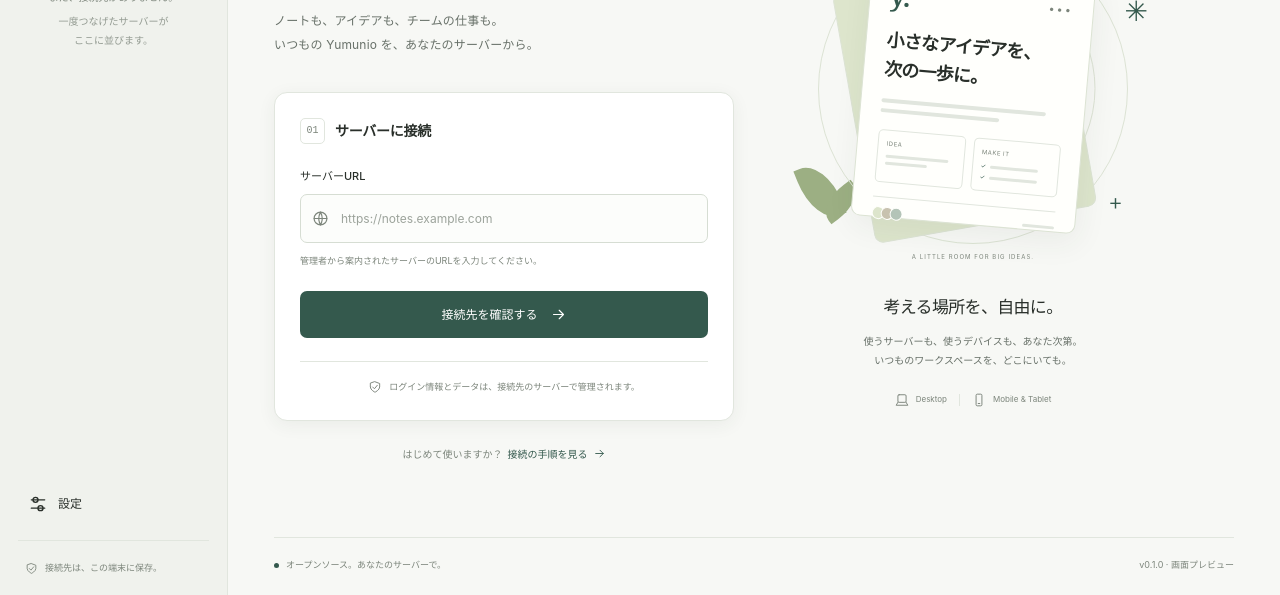
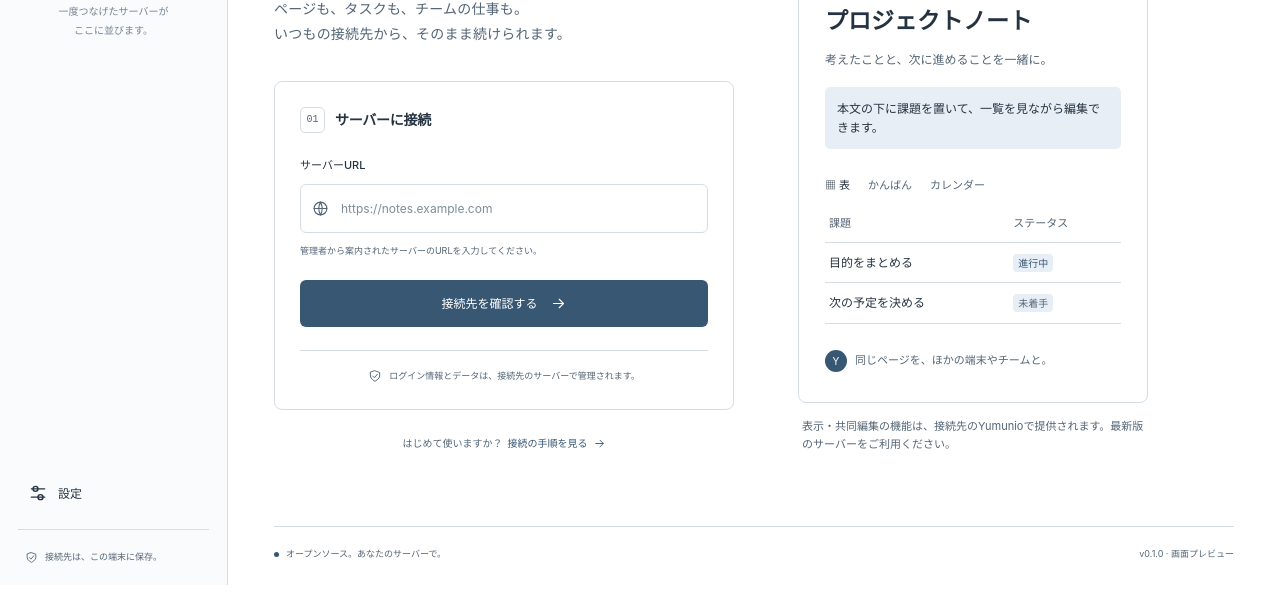
Before and after one commit to KuronekoServer/Yumunio-App, a website built with Vite: page index.html in a window 1280 px wide. Shown: the part 288-883 px from the top of the page. Built offline with nearby package versions, Linux system fonts and the light colour scheme.

Commit message:
Align the app launcher with the live shared workspace

```diff
--- a/src-tauri/Cargo.toml
+++ b/src-tauri/Cargo.toml
@@ -20,3 +20,4 @@ serde = { version = "1", features = ["derive"] }
 serde_json = "1"
 url = "2"
 reqwest = { version = "0.12", default-features = false, features = ["rustls-tls", "json"] }
+futures-util = "0.3"
--- a/src/main.ts
+++ b/src/main.ts
@@ -1,4 +1,5 @@
 import './styles.css';
+import './workspace-chrome.css';
 import { icon } from './icons';
 import { createLauncherView } from './view';
 import { connectServer, nativeAvailable, probeServer } from './native';
@@ -25,6 +26,7 @@ const clearButton = element<HTMLButtonElement>('.clear-input');
 const preferences = readPreferences();
 let connection: ServerConnection | null = null;
 let busy = false;
+let openSavedAfterVerification = false;
 let toastTimer = 0;
 
 function toast(text: string): void {
@@ -96,6 +98,7 @@ function renderServers(): void {
         urlInput.value = server.origin;
         clearButton.hidden = false;
         closeDialogs();
+        openSavedAfterVerification = true;
         form.requestSubmit();
       });
       const remove = document.createElement('button');
@@ -125,9 +128,28 @@ function setBusy(value: boolean): void {
   connectButton.classList.toggle('loading', value);
 }
 
+async function openVerifiedServer(origin: string, connection: ServerConnection): Promise<void> {
+  connectButton.querySelector('span')!.textContent = 'ワークスペースを開いています…';
+  const profile = {
+    origin,
+    name: connection.organizationName || connection.applicationName,
+    lastOpened: new Date().toISOString(),
+  };
+  preferences.servers = [
+    profile,
+    ...preferences.servers.filter((server) => server.origin !== origin),
+  ].slice(0, 20);
+  // Persist before navigation: the current document is destroyed when the server opens.
+  persist();
+  renderServers();
+  await connectServer(origin);
+}
+
 form.addEventListener('submit', async (event) => {
   event.preventDefault();
   if (busy) return;
+  const openSaved = openSavedAfterVerification;
+  openSavedAfterVerification = false;
   message.hidden = true;
   urlInput.removeAttribute('aria-invalid');
   try {
@@ -135,20 +157,7 @@ form.addEventListener('submit', async (event) => {
     urlInput.value = origin;
     setBusy(true);
     if (connection?.origin === origin) {
-      connectButton.querySelector('span')!.textContent = 'ワークスペースを開いています…';
-      const profile = {
-        origin,
-        name: connection.organizationName || connection.applicationName,
-        lastOpened: new Date().toISOString(),
-      };
-      preferences.servers = [
-        profile,
-        ...preferences.servers.filter((server) => server.origin !== origin),
-      ].slice(0, 20);
-      // Persist before navigation: the current document is destroyed when the server opens.
-      persist();
-      renderServers();
-      await connectServer(origin);
+      await openVerifiedServer(origin, connection);
     } else {
       connectButton.querySelector('span')!.textContent = '接続を確認しています…';
       connection = await probeServer(origin);
@@ -159,6 +168,7 @@ form.addEventListener('submit', async (event) => {
       changeButton.hidden = false;
       urlInput.readOnly = true;
       clearButton.hidden = true;
+      if (openSaved) await openVerifiedServer(origin, connection);
     }
   } catch (error) {
     message.textContent =
--- a/src/tokens.css
+++ b/src/tokens.css
@@ -1,88 +1,74 @@
 :root {
   color-scheme: light;
-  --canvas: #f7f8f5;
-  --sidebar: #f0f2ed;
+  --canvas: #ffffff;
+  --sidebar: #fafbfd;
   --surface: #ffffff;
-  --text: #292f2a;
-  --secondary: #687169;
-  --muted: #7c857b;
-  --line: #e1e6de;
-  --input-line: #d6ddd3;
-  --input: #fcfdfb;
-  --accent: #34594d;
-  --accent-hover: #264739;
+  --text: #253340;
+  --secondary: #536576;
+  --muted: #536576;
+  --line: #d4dde6;
+  --input-line: #d4dde6;
+  --input: #ffffff;
+  --accent: #385772;
+  --accent-hover: #385772;
   --on-accent: #ffffff;
-  --hover: #e6ebe2;
-  --focus: #669d84;
-  --focus-soft: #34594d14;
-  --shadow: #293a2910;
-  --success-soft: #f0f5ee;
-  --success-line: #d5e3d0;
+  --hover: #e8eef5;
+  --focus: #385772;
+  --focus-soft: #38577222;
+  --shadow: #00000012;
+  --success-soft: #e8eef5;
+  --success-line: #d4dde6;
   --error: #9c3732;
   --error-soft: #fff4f1;
   --error-line: #eed1cb;
-  --illustration-line: #dce3d4;
-  --illustration-back: #dde5cc;
-  --paper: #fffffc;
-  --leaf: #9caf83;
 }
-
 :root[data-theme='dark'] {
   color-scheme: dark;
-  --canvas: #1b201d;
-  --sidebar: #171c19;
-  --surface: #232a25;
-  --text: #e5e9df;
-  --secondary: #b0baaf;
-  --muted: #99a495;
-  --line: #374036;
-  --input-line: #4b5748;
-  --input: #1c231e;
-  --accent: #b2d1b6;
-  --accent-hover: #c7dfc7;
-  --on-accent: #20392c;
-  --hover: #303b31;
-  --focus: #a6cfb2;
-  --focus-soft: #a6cfb21a;
-  --shadow: #00000026;
-  --success-soft: #2a362b;
-  --success-line: #495f48;
+  --canvas: #1b1c1d;
+  --sidebar: #232426;
+  --surface: #1b1c1d;
+  --text: #e9eaec;
+  --secondary: #a6a8ad;
+  --muted: #a6a8ad;
+  --line: #393b40;
+  --input-line: #393b40;
+  --input: #1b1c1d;
+  --accent: #a8c6df;
+  --accent-hover: #a8c6df;
+  --on-accent: #17202a;
+  --hover: #303236;
+  --focus: #a8c6df;
+  --focus-soft: #a8c6df22;
+  --shadow: #00000012;
+  --success-soft: #303236;
+  --success-line: #393b40;
   --error: #f0b5a9;
   --error-soft: #412c29;
   --error-line: #78514a;
-  --illustration-line: #424d3d;
-  --illustration-back: #384b35;
-  --paper: #2b332c;
-  --leaf: #718960;
 }
-
 @media (prefers-color-scheme: dark) {
   :root:not([data-theme='light']):not([data-theme='dark']) {
     color-scheme: dark;
-    --canvas: #1b201d;
-    --sidebar: #171c19;
-    --surface: #232a25;
-    --text: #e5e9df;
-    --secondary: #b0baaf;
-    --muted: #99a495;
-    --line: #374036;
-    --input-line: #4b5748;
-    --input: #1c231e;
-    --accent: #b2d1b6;
-    --accent-hover: #c7dfc7;
-    --on-accent: #20392c;
-    --hover: #303b31;
-    --focus: #a6cfb2;
-    --focus-soft: #a6cfb21a;
-    --shadow: #00000026;
-    --success-soft: #2a362b;
-    --success-line: #495f48;
+    --canvas: #1b1c1d;
+    --sidebar: #232426;
+    --surface: #1b1c1d;
+    --text: #e9eaec;
+    --secondary: #a6a8ad;
+    --muted: #a6a8ad;
+    --line: #393b40;
+    --input-line: #393b40;
+    --input: #1b1c1d;
+    --accent: #a8c6df;
+    --accent-hover: #a8c6df;
+    --on-accent: #17202a;
+    --hover: #303236;
+    --focus: #a8c6df;
+    --focus-soft: #a8c6df22;
+    --shadow: #00000012;
+    --success-soft: #303236;
+    --success-line: #393b40;
     --error: #f0b5a9;
     --error-soft: #412c29;
     --error-line: #78514a;
-    --illustration-line: #424d3d;
-    --illustration-back: #384b35;
-    --paper: #2b332c;
-    --leaf: #718960;
   }
 }
--- a/src/view.ts
+++ b/src/view.ts
@@ -33,11 +33,10 @@ export function createLauncherView(nativeAvailable: boolean): string {
         </header>
         <div class="welcome-layout">
           <section class="connection-section" aria-labelledby="welcome-title">
-            <div class="eyebrow"><span class="eyebrow-line"></span>YOUR SPACE, YOUR SERVER</div>
-            <h1 id="welcome-title">あなたの場所へ、<br /><span>つながろう。</span></h1>
+            <div class="eyebrow"><span class="eyebrow-line"></span>YUMUNIO WORKSPACE</div>
+            <h1 id="welcome-title">ワークスペースを<br /><span>開きましょう。</span></h1>
             <p class="intro">
-              ノートも、アイデアも、チームの仕事も。<br />いつもの Yumunio
-              を、あなたのサーバーから。
+              ページも、タスクも、チームの仕事も。<br />いつもの接続先から、そのまま続けられます。
             </p>
             <section class="connection-card" aria-label="接続先の入力">
               <div class="card-heading">
@@ -104,58 +103,46 @@ export function createLauncherView(nativeAvailable: boolean): string {
               </button>
             </p>
           </section>
-          <aside class="story" aria-label="Yumunioについて">
-            <div class="story-visual" aria-hidden="true">
-              <div class="orbit orbit-one"></div>
-              <div class="orbit orbit-two"></div>
-              <div class="floating-label"><span class="tiny-dot"></span>余白から、はじまる。</div>
-              <div class="paper paper-back"></div>
-              <div class="paper paper-front">
-                <div class="paper-top">
-                  <span class="paper-symbol">y.</span><span class="paper-dots">•••</span>
-                </div>
-                <div class="paper-title">小さなアイデアを、<br />次の一歩に。</div>
-                <div class="paper-line long"></div>
-                <div class="paper-line"></div>
-                <div class="paper-grid">
-                  <div>
-                    <span class="mini-label">IDEA</span>
-                    <div class="mini-line"></div>
-                    <div class="mini-line short"></div>
-                  </div>
-                  <div>
-                    <span class="mini-label">MAKE IT</span>
-                    <div class="mini-check">✓ <span></span></div>
-                    <div class="mini-check">✓ <span></span></div>
-                  </div>
-                </div>
-                <div class="paper-bottom"><span></span><span></span><span></span><i></i></div>
+          <aside class="story workspace-preview" aria-label="使い方のイメージ">
+            <div class="preview-heading">
+              <span>使い方のイメージ</span><span>ページ / プロジェクト</span>
+            </div>
+            <div class="preview-page">
+              <span class="preview-page-icon">▤</span>
+              <h2>プロジェクトノート</h2>
+              <p>考えたことと、次に進めることを一緒に。</p>
+              <div class="preview-callout">
+                本文の下に課題を置いて、一覧を見ながら編集できます。
               </div>
-              <div class="leaf leaf-one"></div>
-              <div class="leaf leaf-two"></div>
-              <span class="spark spark-one">✳</span><span class="spark spark-two">+</span>
-              <div class="visual-caption">A LITTLE ROOM FOR BIG IDEAS.</div>
+              <div class="preview-views">
+                <strong>▦ 表</strong><span>かんばん</span><span>カレンダー</span>
+              </div>
+              <table aria-label="課題の表示例">
+                <thead>
+                  <tr>
+                    <th>課題</th>
+                    <th>ステータス</th>
+                  </tr>
+                </thead>
+                <tbody>
+                  <tr>
+                    <td>目的をまとめる</td>
+                    <td><span class="preview-status">進行中</span></td>
+                  </tr>
+                  <tr>
+                    <td>次の予定を決める</td>
+                    <td><span class="preview-status neutral">未着手</span></td>
+                  </tr>
+                </tbody>
+              </table>
+              <div class="preview-footer">
+                <span class="preview-avatar">Y</span
+                ><span>同じページを、ほかの端末やチームと。</span>
+              </div>
             </div>
-            <div class="story-copy">
-              <h2>考える場所を、自由に。</h2>
-              <p>
-                使うサーバーも、使うデバイスも、あなた次第。<br />いつものワークスペースを、どこにいても。
-              </p>
-            </div>
-            <div class="platforms" aria-label="Windows、macOS、Android、iPhone、タブレットに対応">
-              ${icon('laptop')}<span>Desktop</span><span class="platform-divider"></span
-              ><svg
-                class="icon"
-                viewBox="0 0 24 24"
-                fill="none"
-                stroke="currentColor"
-                stroke-width="1.65"
-                aria-hidden="true"
-              >
-                <rect x="7" y="2" width="10" height="20" rx="2" />
-                <path d="M10 18h4" /></svg
-              ><span>Mobile & Tablet</span>
-            </div>
+            <p class="preview-caption">
+              表示・共同編集の機能は、接続先のYumunioで提供されます。最新版のサーバーをご利用ください。
+            </p>
           </aside>
         </div>
         <footer class="footer">
--- /dev/null
+++ b/src/workspace-chrome.css
@@ -0,0 +1,162 @@
+.brand {
+  font-size: 17px;
+  letter-spacing: 0;
+  gap: 8px;
+}
+.brand img {
+  width: 25px;
+  height: 25px;
+  border-radius: 6px;
+}
+.topbar {
+  min-height: 44px;
+  font-size: 13px;
+}
+.sidebar-action,
+.saved-server {
+  border-radius: 5px;
+}
+.connection-section h1 {
+  font-size: 36px;
+  line-height: 1.35;
+  letter-spacing: -0.025em;
+}
+.intro {
+  font-size: 14px;
+  line-height: 1.8;
+}
+.connection-card {
+  border-radius: 8px;
+  box-shadow: none;
+}
+.eyebrow {
+  font-size: 11px;
+  letter-spacing: 0.09em;
+}
+.workspace-preview {
+  display: flex;
+  flex-direction: column;
+  align-items: stretch;
+  gap: 0;
+  max-width: 490px;
+  margin: auto;
+  align-self: center;
+}
+.preview-heading {
+  display: flex;
+  justify-content: space-between;
+  padding: 12px 16px;
+  border: 1px solid var(--line);
+  border-bottom: 0;
+  border-radius: 8px 8px 0 0;
+  color: var(--muted);
+  font-size: 11px;
+  background: var(--sidebar);
+}
+.preview-page {
+  border: 1px solid var(--line);
+  padding: 30px 26px;
+  background: var(--surface);
+  border-radius: 0 0 8px 8px;
+}
+.preview-page-icon {
+  font-size: 26px;
+  color: var(--secondary);
+}
+.preview-page h2 {
+  font-size: 23px;
+  line-height: 1.4;
+  margin: 12px 0;
+}
+.preview-page p {
+  font-size: 12px;
+  margin: 0 0 18px;
+  color: var(--secondary);
+}
+.preview-callout {
+  padding: 12px;
+  background: var(--hover);
+  border-radius: 5px;
+  font-size: 12px;
+  margin-bottom: 28px;
+}
+.preview-views {
+  display: flex;
+  gap: 18px;
+  color: var(--muted);
+  font-size: 11px;
+  padding-bottom: 10px;
+}
+.preview-views strong {
+  color: var(--text);
+  font-weight: 500;
+}
+.preview-page table {
+  border-collapse: collapse;
+  width: 100%;
+  font-size: 12px;
+}
+.preview-page th,
+.preview-page td {
+  font-weight: 400;
+  text-align: left;
+  border-bottom: 1px solid var(--line);
+  padding: 10px 4px;
+}
+.preview-page th {
+  color: var(--muted);
+  font-size: 11px;
+}
+.preview-status {
+  display: inline-flex;
+  padding: 1px 5px;
+  background: var(--hover);
+  color: var(--accent);
+  border-radius: 4px;
+  font-size: 10px;
+}
+.preview-status.neutral {
+  color: var(--muted);
+}
+.preview-footer {
+  display: flex;
+  align-items: center;
+  gap: 8px;
+  font-size: 11px;
+  color: var(--secondary);
+  padding-top: 26px;
+}
+.preview-avatar {
+  display: flex;
+  width: 22px;
+  height: 22px;
+  align-items: center;
+  justify-content: center;
+  background: var(--accent);
+  color: var(--on-accent);
+  border-radius: 50%;
+  font-size: 10px;
+}
+.preview-caption {
+  color: var(--muted);
+  font-size: 11px;
+  line-height: 1.7;
+  margin: 14px 4px 0;
+}
+.primary-button,
+.url-field {
+  border-radius: 6px;
+}
+@media (max-width: 760px) {
+  .connection-section h1 {
+    font-size: 30px;
+  }
+  .workspace-preview {
+    display: none;
+  }
+}
+@media (prefers-reduced-motion: reduce) {
+  * {
+    transition: none !important;
+  }
+}
```
Also changed, not shown: docs/design.md (+1 -1 lines), docs/realtime-and-server-updates.md (added, +9 -0 lines), 2 other files.
